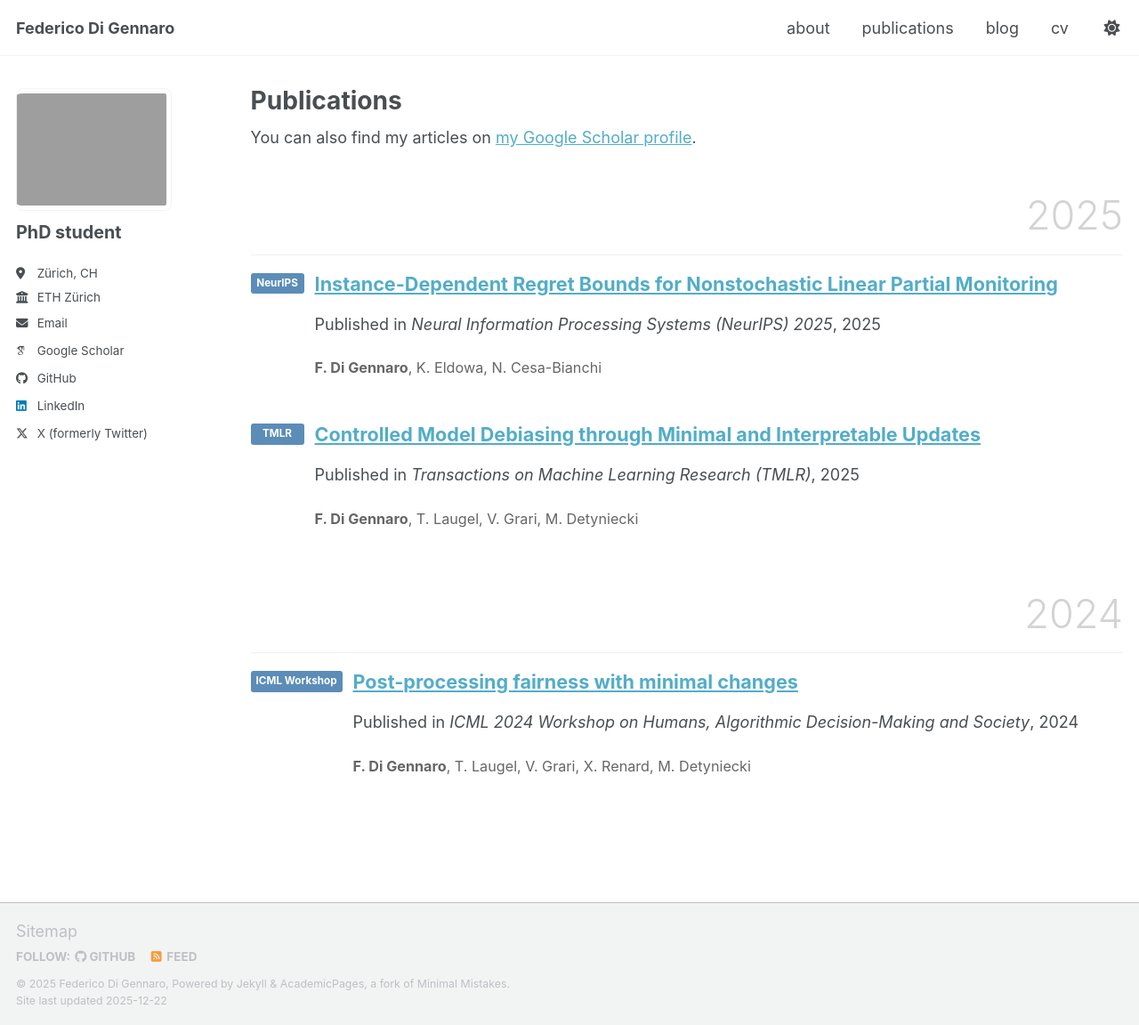
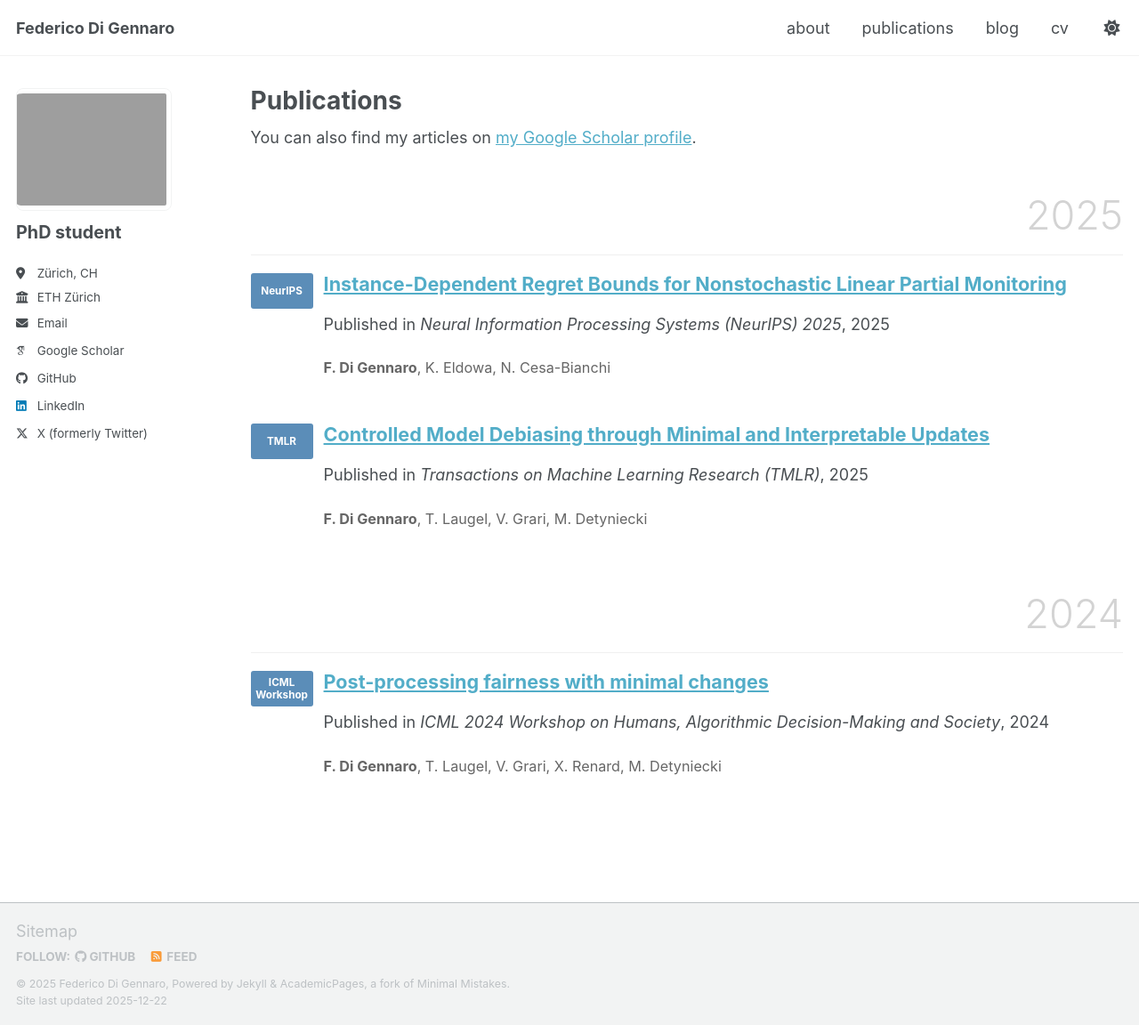
Before and after one commit to FedericoDiGennaro/FedericoDiGennaro.github.io, a Jekyll site: the page built from _pages/publications.html, in a window 1280 px wide and 1152 px high. Shown: the whole window at 89% size. Built offline with Jekyll 4.4.1, drawn with Linux system fonts in a browser that asks for light colours; some web fonts are replaced; a script bundle is joined from its source files by our own code; library files that are not in the unit come from our copies.

Commit message:
Make venue badges uniform size with ICML Workshop on two lines

```diff
--- a/_includes/archive-single.html
+++ b/_includes/archive-single.html
@@ -29,10 +29,10 @@
     {% if post.collection == 'publications' %}
     <div style="display: flex; align-items: flex-start; gap: 12px; margin-bottom: 30px;">
       {% if post.venue %}
-      <div style="background: #5b8db8; color: white; padding: 3px 6px; border-radius: 3px; font-weight: bold; font-size: 0.65em; min-width: 60px; text-align: center; flex-shrink: 0;">
+      <div style="background: #5b8db8; color: white; padding: 6px 8px; border-radius: 3px; font-weight: bold; font-size: 0.65em; width: 70px; height: 40px; text-align: center; flex-shrink: 0; display: flex; align-items: center; justify-content: center; line-height: 1.2;">
         {% if post.venue contains "NeurIPS" %}NeurIPS
         {% elsif post.venue contains "TMLR" %}TMLR
-        {% elsif post.venue contains "ICML" and post.venue contains "Workshop" %}ICML Workshop
+        {% elsif post.venue contains "ICML" and post.venue contains "Workshop" %}<div>ICML<br>Workshop</div>
         {% elsif post.venue contains "ICML" %}ICML
         {% else %}{{ post.venue | truncate: 10, "" }}
         {% endif %}
```
